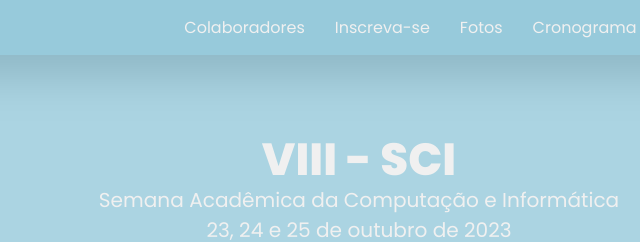
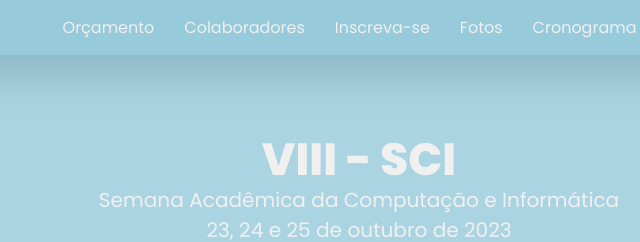
Before and after one commit to ericbrambilaifc/semana-academia, a plain HTML site: page index.html in a window 1280 px wide. Shown: the top 242 px of the page, 281-921 px from the left. Drawn offline with Linux system fonts and the light colour scheme.

Commit message:
orcamento

```diff
--- a/index.html
+++ b/index.html
@@ -27,6 +27,7 @@
                     <li><a href="#fotos">Fotos</a></li>
                     <li><a href="formulario.html">Inscreva-se</a></li>
                     <li><a href="#colaboradores">Colaboradores</a></li>
+                    <li><a href="orcamento.html">Orçamento</a></li>
                 </ul>
             </div>
         </nav>
```
Also changed, not shown: script.js (line endings or trailing spaces).
